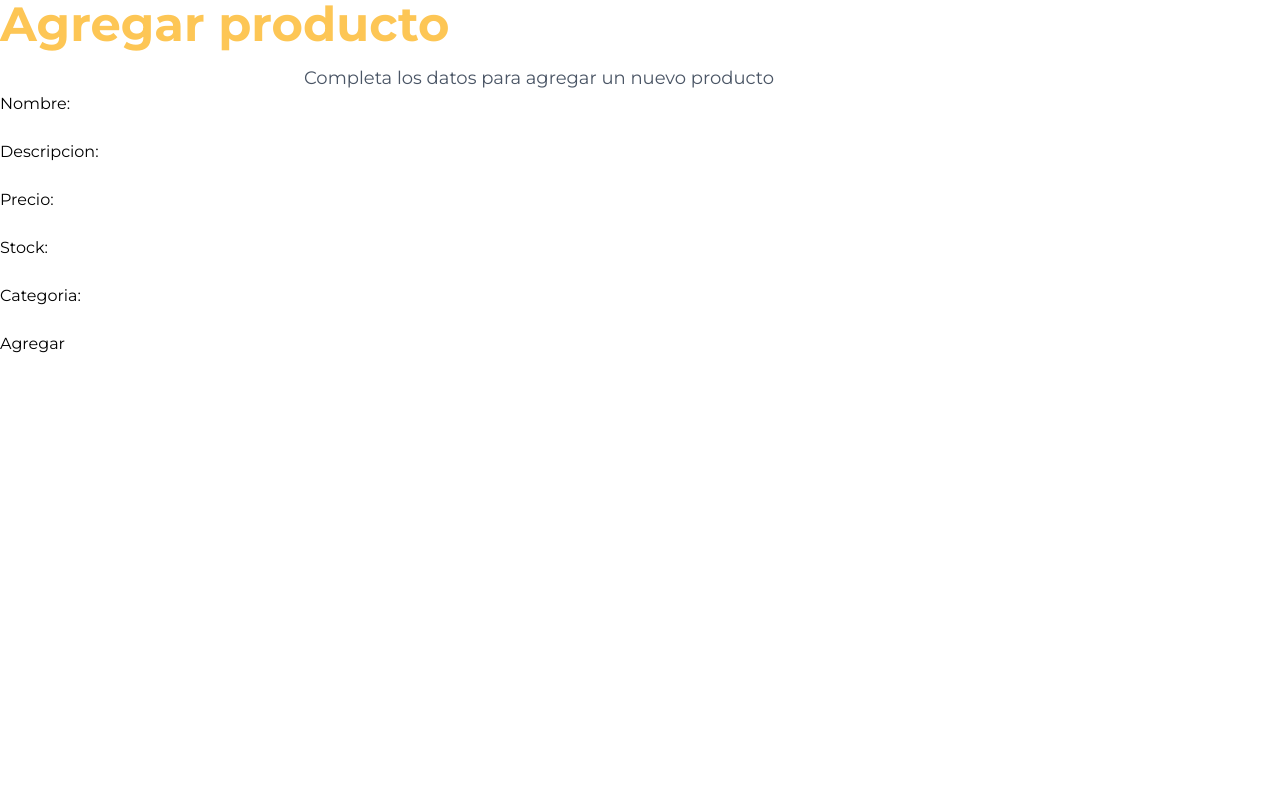
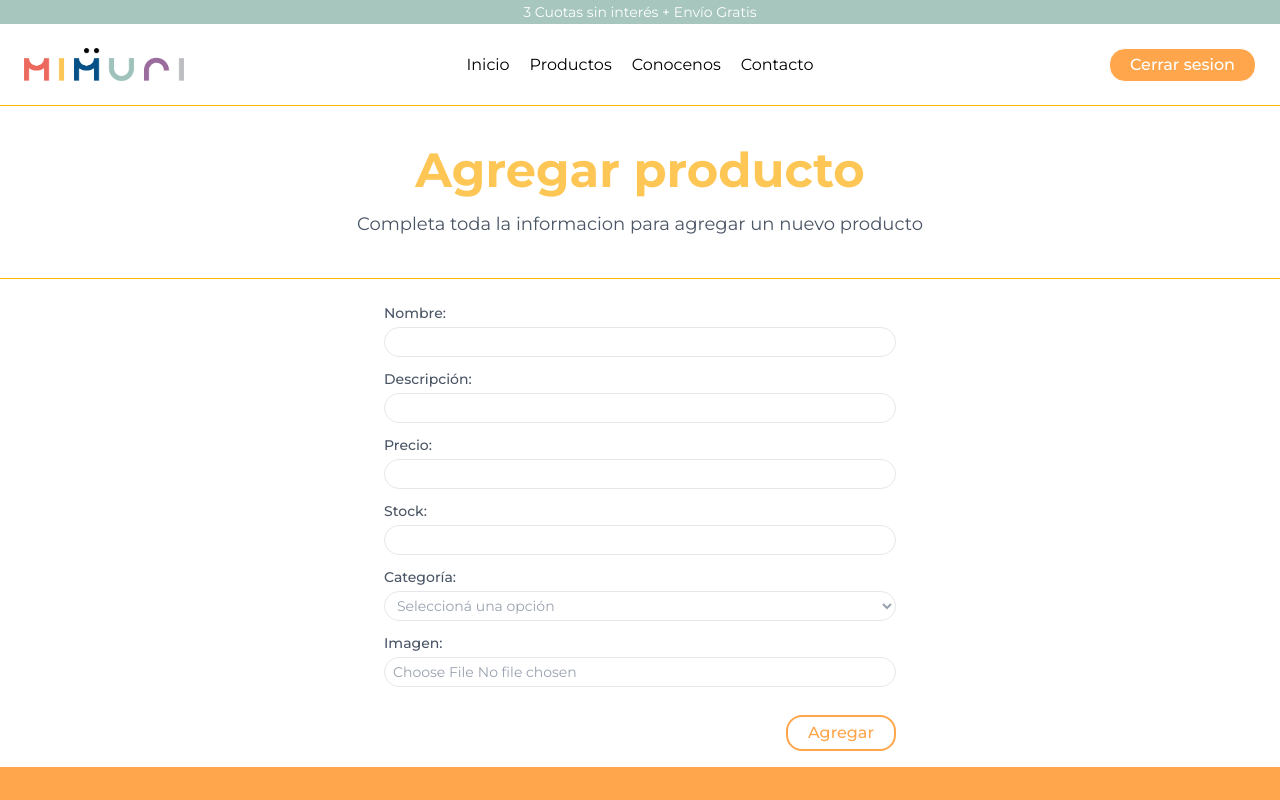
Before and after one commit to NicoleGluj/backend-final-frontend, a React (Vite) app: page /agregar-producto in a window 1280 px wide. Shown: the top 800 px of the page. Built offline with nearby package versions, Linux system fonts and the light colour scheme; sample sign-in values are in the browser's storage.

Commit message:
fixed: subida imagenes product y update

```diff
--- a/src/components/UpdateProduct.jsx
+++ b/src/components/UpdateProduct.jsx
@@ -4,6 +4,7 @@ import { CATEGORIES } from "../constants/categories"
 
 const UpdateProduct = ({ product, onUpdate, onClose }) => {
   const [loader, setLoader] = useState(false)
+  const [image, setImage] = useState(null)
   const [formData, setFormData] = useState({
     name: product.name,
     description: product.description,
@@ -23,23 +24,36 @@ const UpdateProduct = ({ product, onUpdate, onClose }) => {
   const handleSubmit = async (e) => {
     e.preventDefault()
 
-
-    const dataToUpdate = {
-      ...formData,
-      price: Number(formData.price),
-      stock: Number(formData.stock)
-    }
-
     try {
       setLoader(true)
+
+      const formDataToSend = new FormData()
+
+      formDataToSend.append("name", formData.name)
+      formDataToSend.append("description", formData.description)
+      formDataToSend.append("price", formData.price)
+      formDataToSend.append("stock", formData.stock)
+      formDataToSend.append("category", formData.category)
+
+      if (image) {
+        formDataToSend.append("image", image)
+      }
+
       const response = await fetch(`http://localhost:3000/products/${product._id}`, {
         method: "PATCH",
         headers: {
-          "Content-Type": "application/json",
           "Authorization": `Bearer ${token}`
         },
-        body: JSON.stringify(dataToUpdate)
+        body: formDataToSend
       })
+
+      const data = await response.json()
+
+      if (!response.ok || !data.success) {
+        console.log("Error desde backend:", data)
+        alert(data.message || "No se pudo actualizar el producto")
+        return
+      }
 
       onUpdate()
       onClose()
@@ -113,7 +127,6 @@ const UpdateProduct = ({ product, onUpdate, onClose }) => {
               onChange={handleChange}
             >
               <option value="">Seleccioná una opción</option>
-
               {CATEGORIES.map((category) => (
                 <option key={category.id} value={category.value}>
                   {category.content}
@@ -121,8 +134,16 @@ const UpdateProduct = ({ product, onUpdate, onClose }) => {
               ))}
             </select>
           </div>
-
-          {/* Botones */}
+          <div className="flex flex-col gap-1">
+            <p className="text-sm font-medium text-gray-600">Imagen:</p>
+            <input
+              className="border border-gray-200 p-1 px-2 rounded-2xl text-sm text-gray-400 w-full"
+              type="file"
+              name="image"
+              accept="image/*"
+              onChange={(e) => setImage(e.target.files[0])}
+            />
+          </div>
           <div className="flex justify-end gap-2 mt-4">
             <button
               type="button"
--- a/src/pages/AddProduct.jsx
+++ b/src/pages/AddProduct.jsx
@@ -1,6 +1,8 @@
 import { useState } from "react"
 import { useNavigate } from "react-router-dom"
 import { useAuth } from "../context/AuthContext"
+import Layout from "../components/Layout"
+import { CATEGORIES } from "../constants/categories"
 
 const AddProduct = () => {
   const [formData, setFormData] = useState({
@@ -8,9 +10,9 @@ const AddProduct = () => {
     description: "",
     price: "",
     stock: "",
-    category: ""
+    category: "",
   })
-
+  const [image, setImage] = useState(null)
   const navigate = useNavigate()
   const { token } = useAuth()
 
@@ -24,24 +26,31 @@ const AddProduct = () => {
   const handleSubmit = async (e) => {
     e.preventDefault()
 
-    const dataToSend = {
-      ...formData,
-      price: Number(formData.price),
-      stock: Number(formData.stock)
+    try {
+      const formDataToSend = new FormData()
+
+      formDataToSend.append("name", formData.name)
+      formDataToSend.append("description", formData.description)
+      formDataToSend.append("price", formData.price)
+      formDataToSend.append("stock", formData.stock)
+      formDataToSend.append("category", formData.category)
+
+      if (image) {
+        formDataToSend.append("image", image)
       }
 
-    try {
       const response = await fetch(`http://localhost:3000/products`, {
         method: "POST",
         headers: {
-          "Content-Type": "application/json",
           "Authorization": `Bearer ${token}`
         },
-        body: JSON.stringify(dataToSend)
+        body: formDataToSend
       })
 
-      if (!response) {
-        alert("No se pudo agregar el producto")
+      const data = await response.json()
+
+      if (!response.ok || !data.success) {
+        alert(data.error || "No se pudo agregar el producto")
         return
       }
 
@@ -51,83 +60,125 @@ const AddProduct = () => {
         description: "",
         price: "",
         stock: "",
-        category: ""
+        category: "",
+        image: ""
       })
-      navigate("/")
+      setImage(null)
+
+      navigate("/products")
     } catch (error) {
       console.log("Error al agregar el producto")
     }
   }
 
   return (
-    <>
+    <Layout>
       <section>
-        <div>
+        <div className="py-10 text-center border-b  border-t border-amber-400">
           <h1 className="text-5xl font-bold text-[#FDC655] mb-4">
             Agregar producto
           </h1>
           <p className="text-gray-600 text-lg max-w-2xl mx-auto">
-            Completa los datos para agregar un nuevo producto
+            Completa toda la informacion para agregar un nuevo producto
           </p>
         </div>
-        <form onSubmit={handleSubmit}>
-          <div>
-            <p>Nombre:</p>
+        <div className="m-4 min-h-[50vh]">
+          <form
+            encType="multipart/form-data"
+            onSubmit={handleSubmit}
+            className="flex flex-col gap-3 max-w-lg mx-auto mt-6"
+          >
+            <div className="flex flex-col gap-1">
+              <p className="text-sm font-medium text-gray-600">Nombre:</p>
               <input
+                className="border border-gray-200 p-1 px-2 rounded-2xl text-sm text-gray-400 w-full"
                 type="text"
                 name="name"
                 minLength={3}
                 maxLength={20}
-              onChange={(e) => handleChange(e)}
+                required
+                onChange={handleChange}
                 value={formData.name}
               />
             </div>
-          <div>
-            <p>Descripcion:</p>
+            <div className="flex flex-col gap-1">
+              <p className="text-sm font-medium text-gray-600">Descripción:</p>
               <input
+                className="border border-gray-200 p-1 px-2 rounded-2xl text-sm text-gray-400 w-full"
                 type="text"
                 name="description"
                 minLength={3}
                 maxLength={200}
-              onChange={(e) => handleChange(e)}
+                required
+                onChange={handleChange}
                 value={formData.description}
               />
             </div>
-          <div>
-            <p>Precio:</p>
+            <div className="flex flex-col gap-1">
+              <p className="text-sm font-medium text-gray-600">Precio:</p>
               <input
+                className="border border-gray-200 p-1 px-2 rounded-2xl text-sm text-gray-400 w-full"
                 type="number"
                 name="price"
-              minLength={0}
-              onChange={(e) => handleChange(e)}
+                min={0}
+                required
+                onChange={handleChange}
                 value={formData.price}
               />
             </div>
-          <div>
-            <p>Stock:</p>
+            <div className="flex flex-col gap-1">
+              <p className="text-sm font-medium text-gray-600">Stock:</p>
               <input
+                className="border border-gray-200 p-1 px-2 rounded-2xl text-sm text-gray-400 w-full"
                 type="number"
                 name="stock"
-              minLength={0}
-              onChange={(e) => handleChange(e)}
+                min={0}
+                required
+                onChange={handleChange}
                 value={formData.stock}
               />
             </div>
-          <div>
-            <p>Categoria:</p>
+            <div className="flex flex-col gap-1">
+              <p className="text-sm font-medium text-gray-600">Categoría:</p>
+              <select
+                className="border border-gray-200 p-1 px-2 rounded-2xl text-sm text-gray-400 w-full"
+                name="category"
+                required
+                value={formData.category}
+                onChange={handleChange}
+              >
+                <option value="">Seleccioná una opción</option>
+                {CATEGORIES.map(category => (
+                  <option key={category.id} value={category.value}>
+                    {category.content}
+                  </option>
+                ))}
+              </select>
+              <div className="flex flex-col gap-1 mt-2">
+                <p className="text-sm font-medium text-gray-600">Imagen:</p>
                 <input
-              type="text"
-              name="category"
-              minLength={3}
-              maxLength={20}
-              onChange={(e) => handleChange(e)}
-              value={formData.category}
+                  className="border border-gray-200 p-1 px-2 rounded-2xl text-sm text-gray-400 w-full"
+                  type="file"
+                  name="image"
+                  accept="image/*"
+                  onChange={(e) => setImage(e.target.files[0])}
                 />
               </div>
-          <button type="submit">Agregar</button>
+            </div>
+            <div className="flex justify-end gap-2 mt-4">
+              <button
+                type="submit"
+                className="px-5 py-1 border-2 border-[#FFA64C] text-[#FFA64C] rounded-2xl font-medium transform hover:-translate-y-1 transition duration-400"
+              >
+                Agregar
+              </button>
+            </div>
           </form>
+
+        </div>
       </section>
-    </>
+
+    </Layout>
   )
 }
 
--- a/src/pages/Products.jsx
+++ b/src/pages/Products.jsx
@@ -339,9 +339,9 @@ const Products = () => {
                 <div className="h-60 w-full overflow-hidde bg-gray-100">
                   {p.image ? (
                     <img
-                      src={p.image}
+                      src={`http://localhost:3000/${p.image.replace(/\\/g, "/")}`}
                       alt={p.name}
-                      className="w-full h-full object-cover "
+                      className="w-full h-full object-cover"
                     />
                   ) : (
                     <div className="w-full h-full flex items-center justify-center text-gray-300 text-sm">
```
Lines whose indentation alone changed are shown as unchanged.
